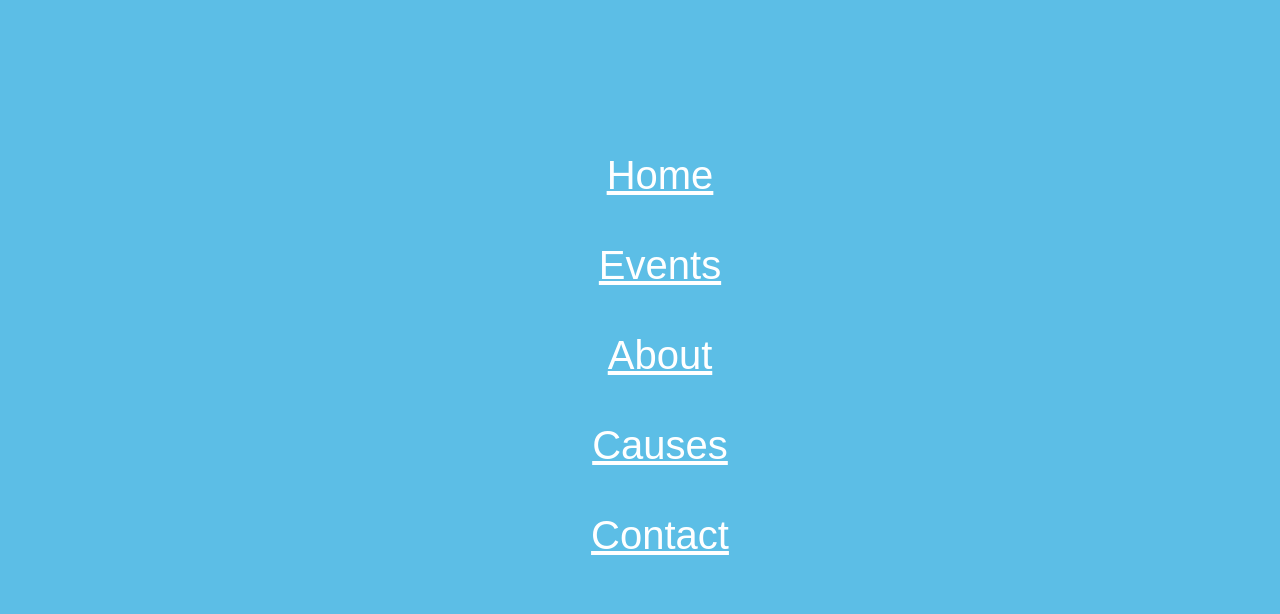
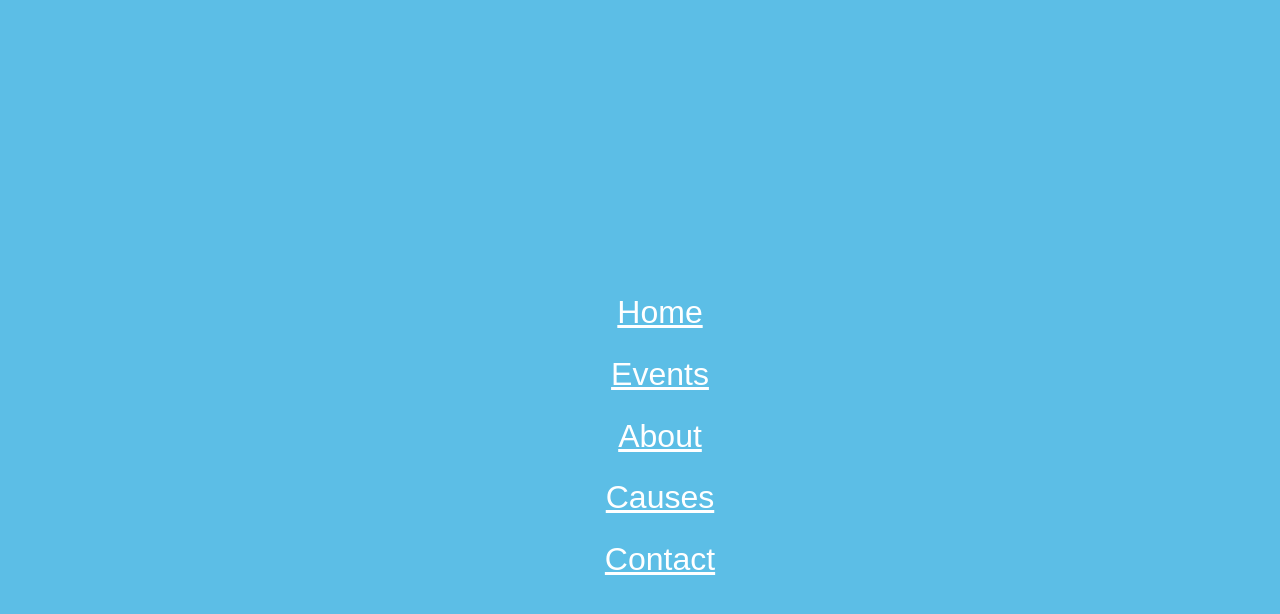
Before and after one commit to discooern/hero.css, a plain HTML site: page index.html in a window 1280 px wide. Shown: the part 802-1416 px from the top of the page. Drawn offline with Linux system fonts and the light colour scheme.

Commit message:
changed px to %

```diff
--- a/style-red.css
+++ b/style-red.css
@@ -119,7 +119,7 @@ top: 25vh;
     height: 80vh;
 flex-direction: column;
 justify-content: flex-end;
-font-size: 40px;
+font-size: 200%;
 
 }
 .ul{
@@ -128,5 +128,5 @@ font-size: 40px;
     margin-bottom: 35px;
 }
 .li{
-    margin: 45px;
+    margin: 2%;
 }
```
